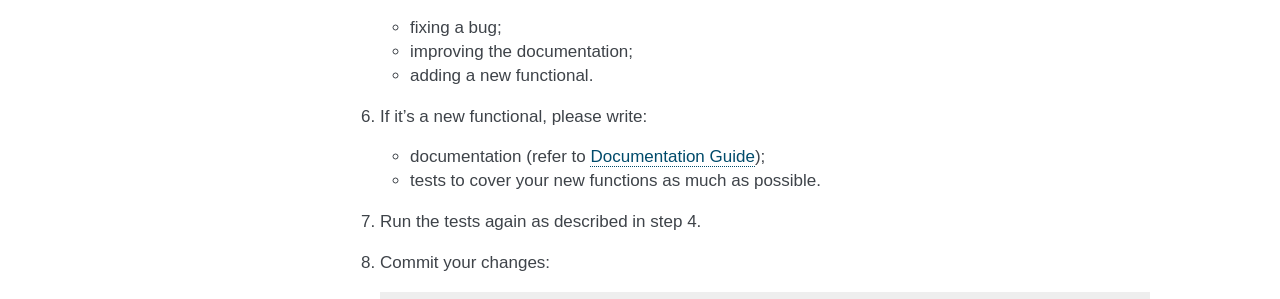
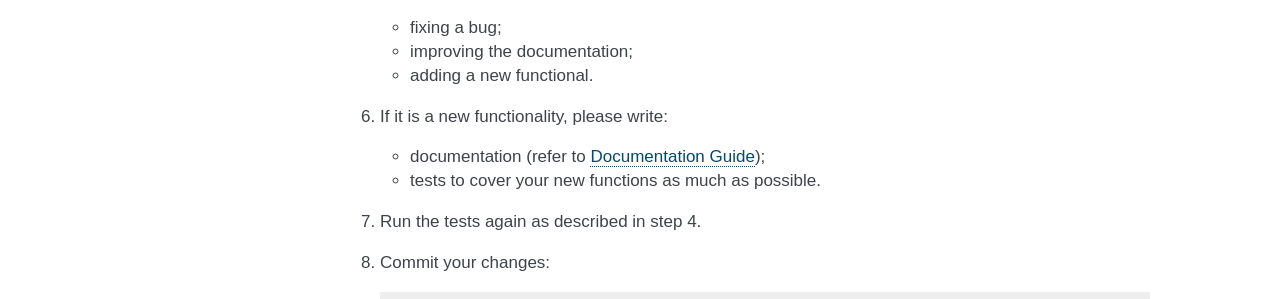
Before and after one commit to NeuralEnsemble/elephant, a Sphinx documentation site: the page built from doc/developers_guide.rst, in a window 1280 px wide. Shown: the part 1196-1495 px from the top of the page. Built offline with Sphinx 7.4.7, drawn with Linux system fonts in a browser that asks for light colours; formulas are drawn with MathJax 3.

Commit message:
Update doc/developers_guide.rst
Co-authored-by: Michael Denker <m.denker@fz-juelich.de>

```diff
--- a/doc/developers_guide.rst
+++ b/doc/developers_guide.rst
@@ -80,7 +80,7 @@ Developers' Guide
    * improving the documentation;
    * adding a new functional.
 
-6. If it's a new functional, please write:
+6. If it is a new functionality, please write:
 
    - documentation (refer to :ref:`documentation_guide`);
    - tests to cover your new functions as much as possible.
```
